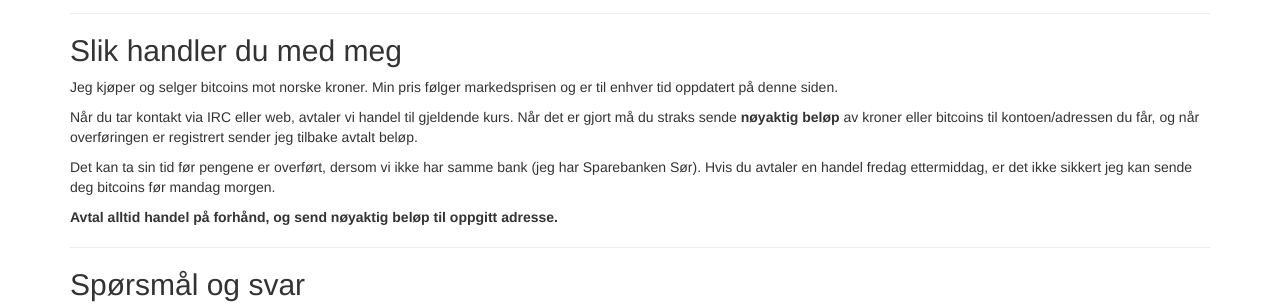
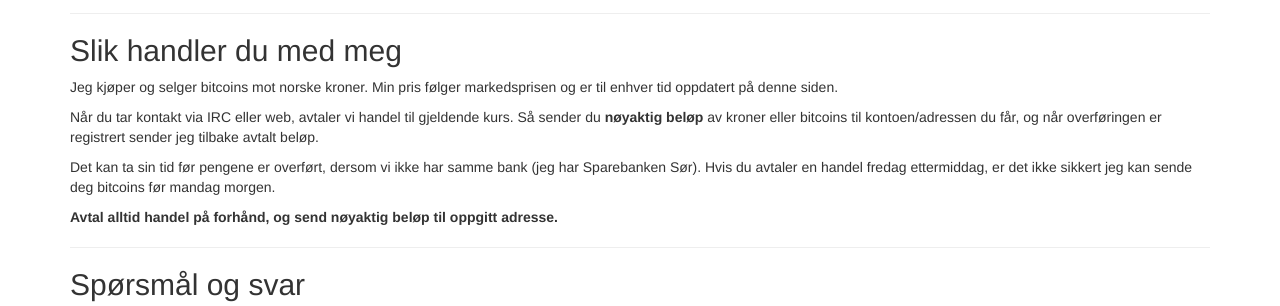
Before and after one commit to kvikshaug/btc.kvikshaug.no, a Django app: template core/templates/core/index.html in a window 1280 px wide. Shown: the part 577-883 px from the top of the page. Run offline with Django 3.2, Linux system fonts and the light colour scheme; the template is opened without the code that fills it, so the values that code supplies are empty; style sheets or scripts are compiled from the project's sources; parts of the project's set-up code (start-up, migrations or seed data) failed here and were passed over; some libraries are stand-ins or nearby versions.

Commit message:
Rephrase sentence

```diff
--- a/core/templates/core/index.html
+++ b/core/templates/core/index.html
@@ -65,7 +65,7 @@
   </p>
 
   <p>
-    Når du tar kontakt via IRC eller web, avtaler vi handel til gjeldende kurs. Når det er gjort må du straks sende <strong>nøyaktig beløp</strong> av kroner eller bitcoins til kontoen/adressen du får, og når overføringen er registrert sender jeg tilbake avtalt beløp.
+    Når du tar kontakt via IRC eller web, avtaler vi handel til gjeldende kurs. Så sender du <strong>nøyaktig beløp</strong> av kroner eller bitcoins til kontoen/adressen du får, og når overføringen er registrert sender jeg tilbake avtalt beløp.
   </p>
 
   <p>
```
